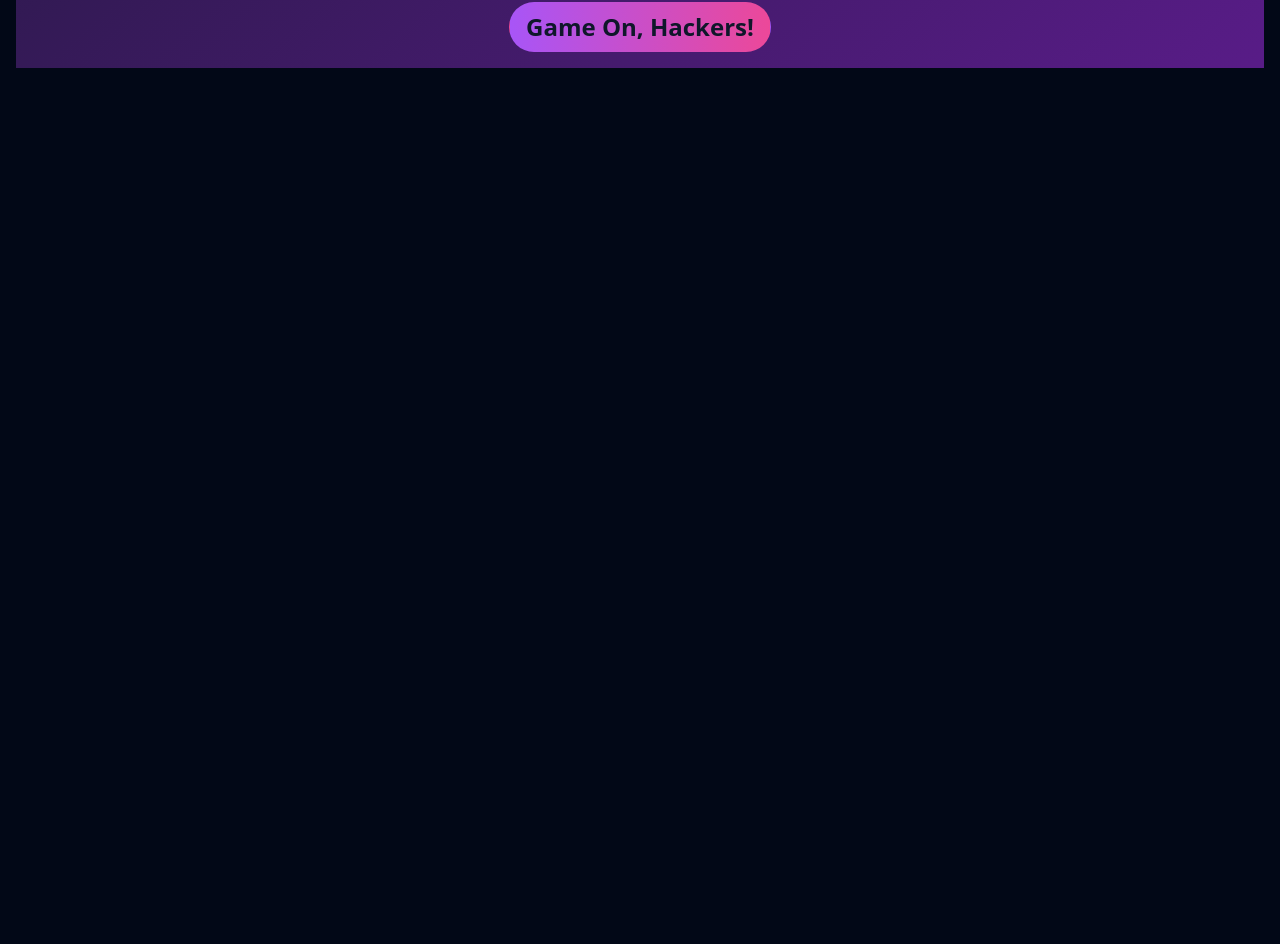
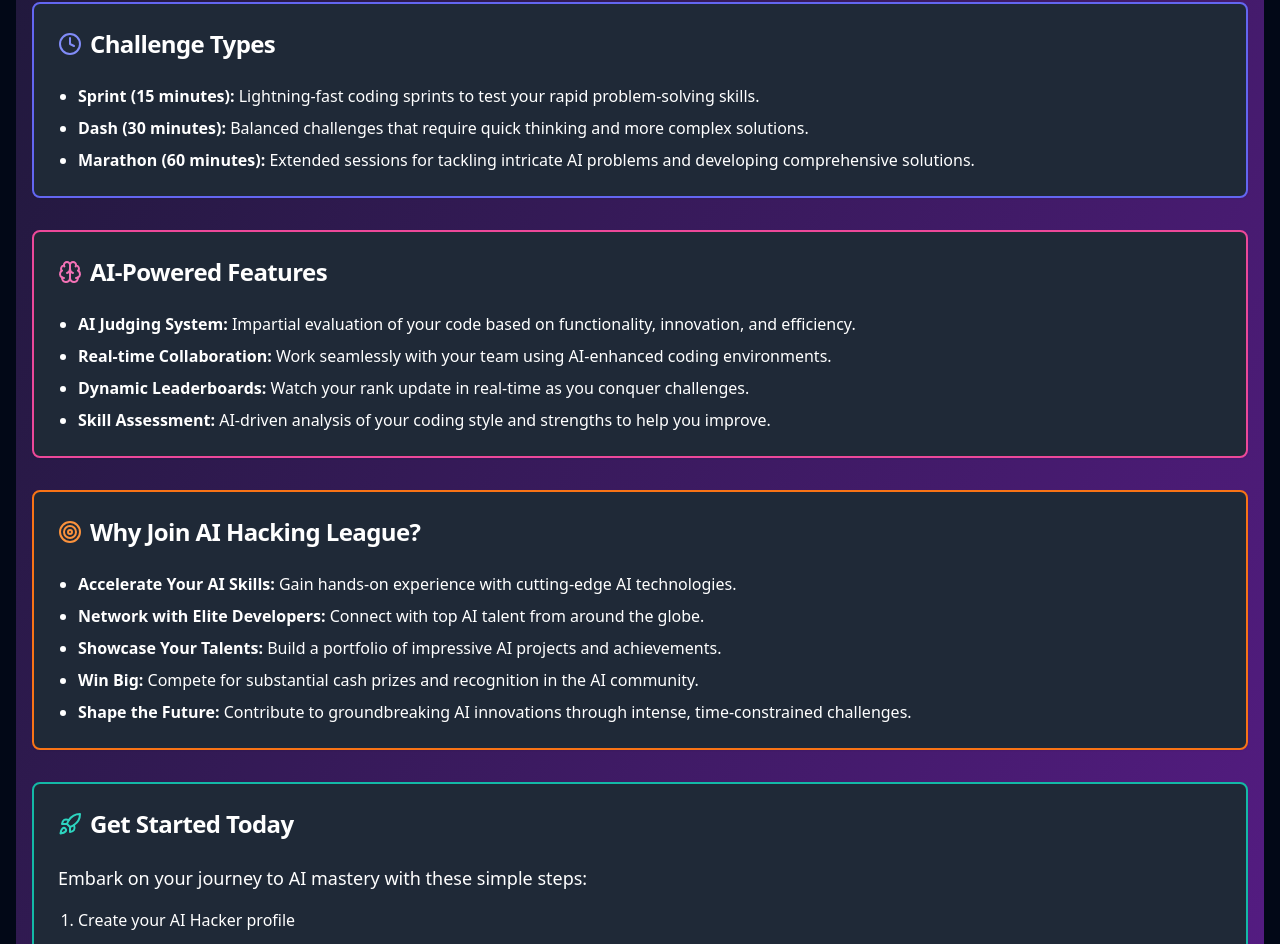
Before and after one commit to ruvnet/aihl, a React (Vite) app: page /about in a window 1280 px wide. Shown: the part 1123-2067 px from the top of the page. Before the commit the page ends 1287 px from the top, so only its background shows below. Built offline with nearby package versions, Linux system fonts and the light colour scheme.

Commit message:
Update About Page Content
Enhanced the About page with additional marketing-focused information based on recent updates and specifications, while retaining the existing text.
[skip gpt_engineer]

```diff
--- a/src/pages/About.jsx
+++ b/src/pages/About.jsx
@@ -1,6 +1,6 @@
 import { Card, CardContent, CardHeader, CardTitle } from "@/components/ui/card";
 import { Badge } from "@/components/ui/badge";
-import { Cpu, Zap, Trophy, Users, Code, Brain } from 'lucide-react';
+import { Cpu, Zap, Trophy, Users, Code, Brain, Clock, Target, Rocket } from 'lucide-react';
 
 const About = () => {
   return (
@@ -94,6 +94,77 @@ const About = () => {
         </CardContent>
       </Card>
 
+      <Card className="border-2 border-indigo-500 bg-gray-800 text-white shadow-neon">
+        <CardHeader>
+          <CardTitle className="text-2xl flex items-center">
+            <Clock className="mr-2 text-indigo-400" /> Challenge Types
+          </CardTitle>
+        </CardHeader>
+        <CardContent>
+          <ul className="list-disc pl-5 space-y-2">
+            <li><strong>Sprint (15 minutes):</strong> Lightning-fast coding sprints to test your rapid problem-solving skills.</li>
+            <li><strong>Dash (30 minutes):</strong> Balanced challenges that require quick thinking and more complex solutions.</li>
+            <li><strong>Marathon (60 minutes):</strong> Extended sessions for tackling intricate AI problems and developing comprehensive solutions.</li>
+          </ul>
+        </CardContent>
+      </Card>
+
+      <Card className="border-2 border-pink-500 bg-gray-800 text-white shadow-neon">
+        <CardHeader>
+          <CardTitle className="text-2xl flex items-center">
+            <Brain className="mr-2 text-pink-400" /> AI-Powered Features
+          </CardTitle>
+        </CardHeader>
+        <CardContent>
+          <ul className="list-disc pl-5 space-y-2">
+            <li><strong>AI Judging System:</strong> Impartial evaluation of your code based on functionality, innovation, and efficiency.</li>
+            <li><strong>Real-time Collaboration:</strong> Work seamlessly with your team using AI-enhanced coding environments.</li>
+            <li><strong>Dynamic Leaderboards:</strong> Watch your rank update in real-time as you conquer challenges.</li>
+            <li><strong>Skill Assessment:</strong> AI-driven analysis of your coding style and strengths to help you improve.</li>
+          </ul>
+        </CardContent>
+      </Card>
+
+      <Card className="border-2 border-orange-500 bg-gray-800 text-white shadow-neon">
+        <CardHeader>
+          <CardTitle className="text-2xl flex items-center">
+            <Target className="mr-2 text-orange-400" /> Why Join AI Hacking League?
+          </CardTitle>
+        </CardHeader>
+        <CardContent>
+          <ul className="list-disc pl-5 space-y-2">
+            <li><strong>Accelerate Your AI Skills:</strong> Gain hands-on experience with cutting-edge AI technologies.</li>
+            <li><strong>Network with Elite Developers:</strong> Connect with top AI talent from around the globe.</li>
+            <li><strong>Showcase Your Talents:</strong> Build a portfolio of impressive AI projects and achievements.</li>
+            <li><strong>Win Big:</strong> Compete for substantial cash prizes and recognition in the AI community.</li>
+            <li><strong>Shape the Future:</strong> Contribute to groundbreaking AI innovations through intense, time-constrained challenges.</li>
+          </ul>
+        </CardContent>
+      </Card>
+
+      <Card className="border-2 border-teal-500 bg-gray-800 text-white shadow-neon">
+        <CardHeader>
+          <CardTitle className="text-2xl flex items-center">
+            <Rocket className="mr-2 text-teal-400" /> Get Started Today
+          </CardTitle>
+        </CardHeader>
+        <CardContent>
+          <p className="text-lg mb-4">
+            Embark on your journey to AI mastery with these simple steps:
+          </p>
+          <ol className="list-decimal pl-5 space-y-2">
+            <li>Create your AI Hacker profile</li>
+            <li>Join a team or form your own elite squad</li>
+            <li>Enroll in your first challenge</li>
+            <li>Code, compete, and conquer</li>
+            <li>Climb the ranks and claim your rewards</li>
+          </ol>
+          <p className="mt-4 text-xl font-bold text-center">
+            The future of AI awaits your expertise. Are you up for the challenge?
+          </p>
+        </CardContent>
+      </Card>
+
       <div className="text-center mt-8">
         <Badge className="text-2xl px-4 py-2 bg-gradient-to-r from-purple-500 to-pink-500">
           Game On, Hackers!
```
